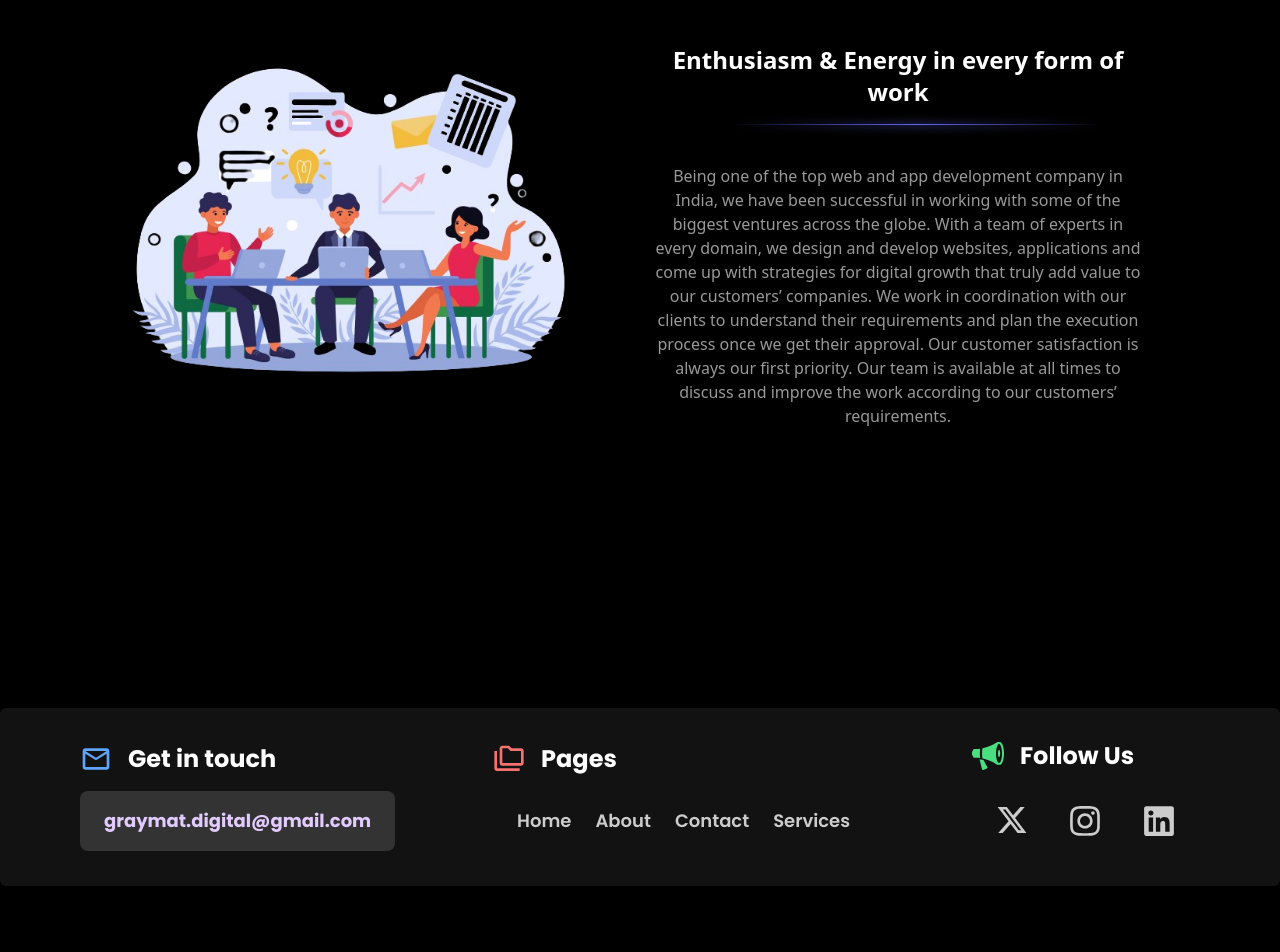
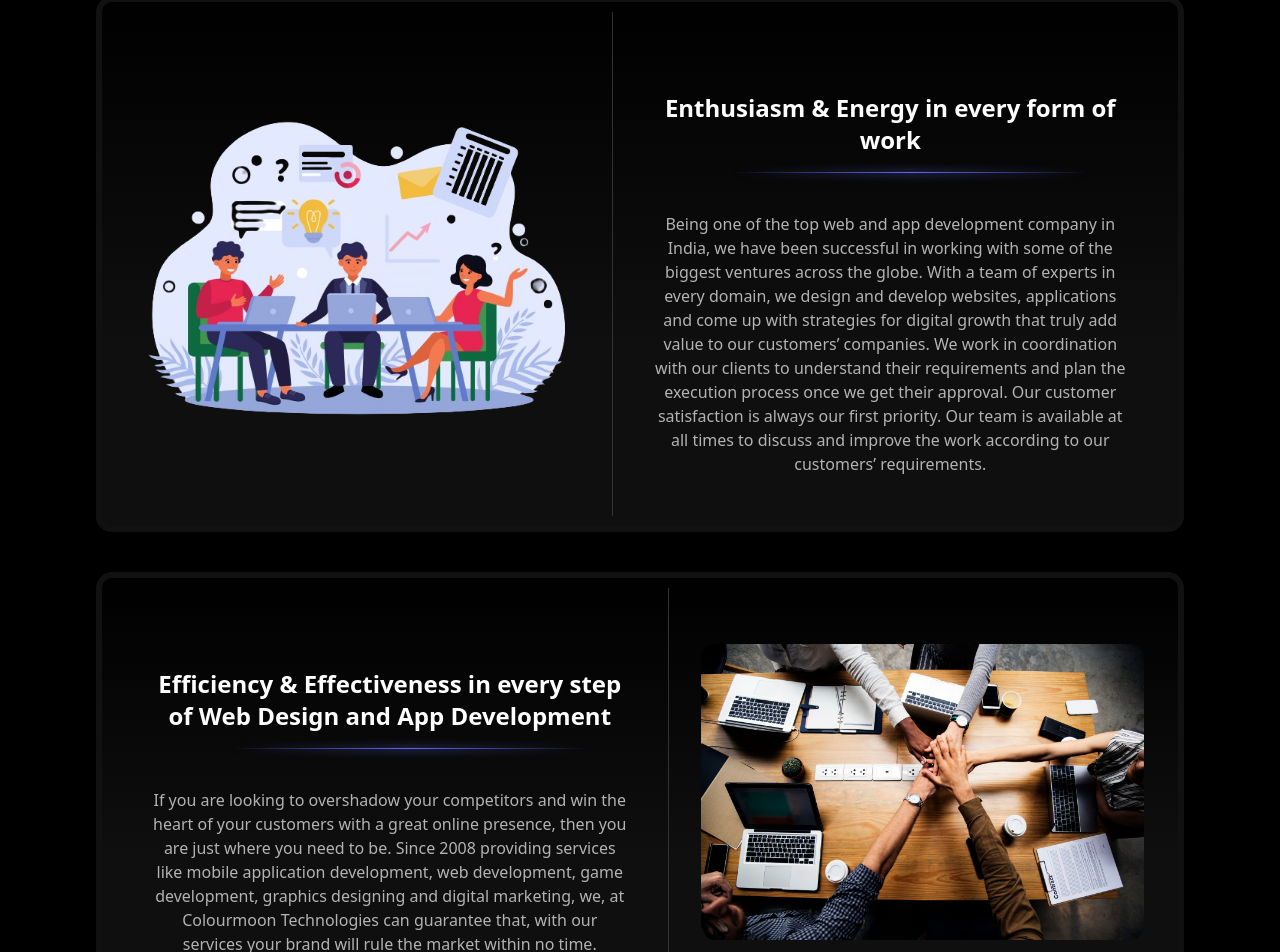
Before and after one commit to abhishek-403/greymat, a React (Vite) app: page /about in a window 1280 px wide. Shown: the part 854-1806 px from the top of the page. Before the commit the page ends 1740 px from the top, so only its background shows below. Built offline with nearby package versions, Linux system fonts and the light colour scheme.

Commit message:
service layout change,about us card added

```diff
--- a/package.json
+++ b/package.json
@@ -41,7 +41,7 @@
     "react-simple-chatbot": "^0.6.1",
     "react-sparkle": "^2.0.0",
     "react-text-transition": "^3.1.0",
-    "swiper": "^11.1.3",
+    "swiper": "^11.1.5",
     "tailwind-merge": "^2.3.0",
     "three": "^0.164.1",
     "three-globe": "^2.31.0"
--- a/src/components/home/About.tsx
+++ b/src/components/home/About.tsx
@@ -1,29 +1,29 @@
 import { BottomGlow, PrimaryHeading } from "../../utils/utils";
 import aboutImg2 from "../assets/aboutimg2-removebg.png";
+import Tilt from "react-parallax-tilt";
 import aboutImg1 from "../assets/aboutimg3.jpg";
 type Props = { hideHeading?: boolean };
 
 function About({ hideHeading }: Props) {
   return (
-    <div className="text-white mb-10 w-full flex  items-center flex-col md:gap-8">
+    <div className="text-white mb-10 w-full flex  items-center flex-col gap-10">
       {!hideHeading && (
-        <PrimaryHeading head={"About Us"} subhead={"Meet our team"}/>
-
+        <PrimaryHeading head={"About Us"} subhead={"Meet our team"} />
       )}
       <div className="flex gap-10 flex-col items-center justify-center mx-auto w-full   ">
-        <div className="flex sm:flex-row flex-col  gap-6 md:gap-2 ">
+        <TiltWrapper>
           <div
             data-aos="fade-right"
-            className="flex-1 text-center flex flex-col md:gap-10 gap-4 md:p-10 py-0 px-6"
+            className="flex-1 text-center flex flex-col md:gap-10 gap-4 md:p-10 py-0 px-6 border-r border-neutral-80"
           >
-            <div className="pt-2 md:pt-10 flex flex-col gap-4">
+            <div className="pt-2 md:pt-10 flex flex-col gap-4 ">
               <p className="md:text-2xl text-lg font-semibold ">
                 Efficiency & Effectiveness in every step of Web Design and App
                 Development
               </p>
               <BottomGlow />
             </div>
-            <div className="md:text-base text-sm text-neutral-40">
+            <div className="md:text-base text-sm text-neutral-30">
               If you are looking to overshadow your competitors and win the
               heart of your customers with a great online presence, then you are
               just where you need to be. Since 2008 providing services like
@@ -43,8 +43,9 @@ function About({ hideHeading }: Props) {
               className="rounded-[30px] sm:p-4"
             />
           </div>
-        </div>
-        <div className="flex sm:flex-row flex-col-reverse gap-6 md:gap-2">
+        </TiltWrapper>
+
+        <TiltWrapper>
           <div
             data-aos="fade-right"
             className="flex-1 flex items-center justify-center px-2"
@@ -58,7 +59,7 @@ function About({ hideHeading }: Props) {
 
           <div
             data-aos="fade-left"
-            className="flex-1 text-center flex flex-col md:gap-10 gap-4 md:p-10 py-0 px-6"
+            className="flex-1 text-center flex flex-col md:gap-10 gap-4 md:p-10 py-0 px-6 border-l border-neutral-80 "
           >
             <div className="pt-2 md:pt-10 flex flex-col gap-4">
               <p className="md:text-2xl text-lg font-semibold ">
@@ -66,7 +67,7 @@ function About({ hideHeading }: Props) {
               </p>
               <BottomGlow />
             </div>
-            <div className="md:text-base text-sm text-neutral-40">
+            <div className="md:text-base text-sm text-neutral-30 ">
               Being one of the top web and app development company in India, we
               have been successful in working with some of the biggest ventures
               across the globe. With a team of experts in every domain, we
@@ -79,10 +80,63 @@ function About({ hideHeading }: Props) {
               improve the work according to our customers’ requirements.
             </div>
           </div>
-        </div>
+        </TiltWrapper>
+        <TiltWrapper>
+          <div
+            data-aos="fade-right"
+            className="flex-1 text-center flex flex-col md:gap-10 gap-4 md:p-10 py-0 px-6 border-r border-neutral-80 "
+          >
+            <div className="pt-2 md:pt-10 flex flex-col gap-4">
+              <p className="md:text-2xl text-lg font-semibold ">
+                Efficiency & Effectiveness in every step of Web Design and App
+                Development
+              </p>
+              <BottomGlow />
+            </div>
+            <div className="md:text-base text-sm text-neutral-30">
+              If you are looking to overshadow your competitors and win the
+              heart of your customers with a great online presence, then you are
+              just where you need to be. Since 2008 providing services like
+              mobile application development, web development, game development,
+              graphics designing and digital marketing, we, at Colourmoon
+              Technologies can guarantee that, with our services your brand will
+              rule the market within no time.
+            </div>
+          </div>
+          <div
+            data-aos="fade-left"
+            className="flex-1 flex items-center justify-center px-2"
+          >
+            <img
+              src={aboutImg1}
+              alt="aboutimg"
+              className="rounded-[30px] sm:p-4"
+            />
+          </div>
+        </TiltWrapper>
       </div>
     </div>
   );
 }
 
+function TiltWrapper({ children }: { children: React.ReactNode }) {
+  return (
+    <Tilt
+      glareBorderRadius="10"
+      glarePosition="all"
+      tiltMaxAngleY={.1}
+      tiltMaxAngleX={.1}
+      glareMaxOpacity={0.1}
+      glareEnable
+      style={{
+        background: "linear-gradient(180deg, #000000, #0F0F0F 65.62%)",
+        boxShadow:
+          "0 1px 0 1px rgba(0, 0, 0, .02), 0 4px 6px rgba(0, 0, 0, .02), inset 0 0 0 6px var(--accents-1)",
+      }}
+      className="flex sm:flex-row flex-col  gap-6 md:gap-2 bg-neutral-95 rounded-2xl p-4"
+    >
+      {children}
+    </Tilt>
+  );
+}
 export default About;
--- /dev/null
+++ b/src/components/styles/services.css
@@ -0,0 +1,47 @@
+
+.swiper-button-next, .swiper-button-prev {
+    display: flex;
+    align-items: center;
+    justify-content: center;
+    width: 40px;
+    height: 40px;
+    background-color: rgba(0, 0, 0, 0.5);
+    border-radius: 50%;
+    color: white;
+    font-size: 20px;
+    z-index:200;
+  }
+
+  .swiper-button-next::after, .swiper-button-prev::after {
+    font-size: 20px;
+  }
+
+  .swiper-button-next {
+    right: 2px;
+  }
+
+  .swiper-button-prev {
+    left: 2px;
+  }
+
+  .swiper-button-next:hover, .swiper-button-prev:hover {
+    background-color: rgba(0, 0, 0, 0.7);
+  }
+
+  .mySwiper {
+    width: 100%;
+    height: 100%;
+  }
+  .swiper-pagination {
+    display: flex;
+    gap: 10px;
+    cursor: pointer;
+    justify-content: center;
+  }
+  .swiper-pagination-bullet {
+    background-color: #e9e9e9; /* Change to your desired dot color */
+  }
+
+  .swiper-pagination-bullet-active {
+    background-color: #fff; /* Change to your desired active dot color */
+  }
--- a/src/components/ui/Buttons/Button.css
+++ b/src/components/ui/Buttons/Button.css
@@ -20,7 +20,7 @@
   width: fit-content;
 }
 
-.container {
+.container2 {
   align-items: center;
   display: flex;
   flex-direction: column;
@@ -28,7 +28,7 @@
   text-align: center;
 }
 @media (min-width: 600px) {
-  .container {
+  .container2 {
     flex-direction: row;
     justify-content: space-between;
   }
--- a/src/components/ui/Buttons/Buttons.tsx
+++ b/src/components/ui/Buttons/Buttons.tsx
@@ -40,7 +40,7 @@ export function PrimaryButtonLight({ title, icon, link }: Props) {
 export function TerButton({ title, link, className }: Props) {
   return (
     <section className={"buttons"}>
-      <div className={cn("container", className)}>
+      <div className={cn("container2", className)}>
         <Link to={link ?? "/"} className="btn btn-5">
           {title}
         </Link>
@@ -52,7 +52,7 @@ export function TerButton({ title, link, className }: Props) {
 export function SecondaryButton({}: Props) {
   return (
     <section className="buttons">
-      <div className="container">
+      <div className="container2">
         <a href="https://twitter.com/Dave_Conner" className="btn btn-3">
           Hover
         </a>
--- a/src/pages/Home.tsx
+++ b/src/pages/Home.tsx
@@ -17,9 +17,9 @@ export default function Home({}: Props) {
         <div className="gap-6 flex flex-col relative z-20 bg-clip-text text-transparent bg-gradient-to-b from-neutral-200 to-neutral-500 py-8 overflow-hidden ">
           <Services cards={servicescard} />
           <About />
+          <Testimonials />
+          <FAQS />
           <Contact />
-          <FAQS />
-          <Testimonials />
         </div>
       </div>
     </div>
--- a/tailwind.config.ts
+++ b/tailwind.config.ts
@@ -19,6 +19,7 @@ export default {
       colors: {
         neutral: {
           100: "#000000",
+          95: "#0F0F0F",
           90: "#1A1A1A",
           80: "#333333",
           70: "#4D4D4D",
@@ -47,7 +48,6 @@ export default {
         secondary: {
           DEFAULT: "#E2CBFF",
         },
-
       },
       dropShadow: {
         sm: "0 1px 1px rgba(255,255,255,0.8)",
@@ -91,7 +91,19 @@ export default {
   },
   plugins: [
     addVariablesForColors,
-    function ({ matchUtilities, theme }: any) {
+    function({ addUtilities }) {
+      addUtilities({
+        ".scrollbar-hide": {
+          "-webkit-overflow-scrolling": "touch",
+          "::-webkit-scrollbar": {
+            display: "none",
+          },
+          "-ms-overflow-style": "none",
+          "scrollbar-width": "none",
+        },
+      });
+    },
+    function({ matchUtilities, theme }: any) {
       matchUtilities(
         {
           "bg-grid": (value: any) => ({
```
Also changed, not shown: src/components/home/Services.tsx (+46 -4 lines), 1 other file (tests, documents, lock files or other folders).
